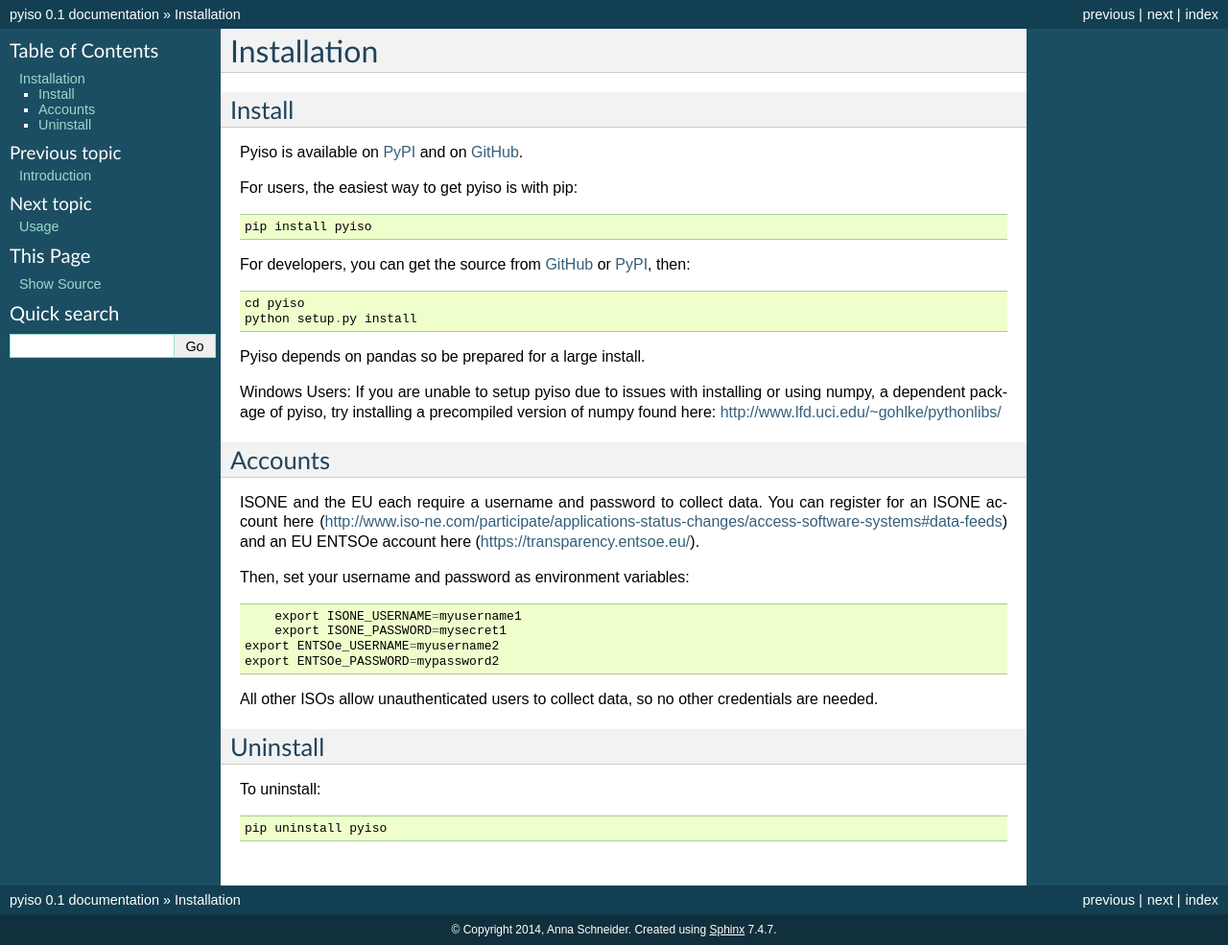
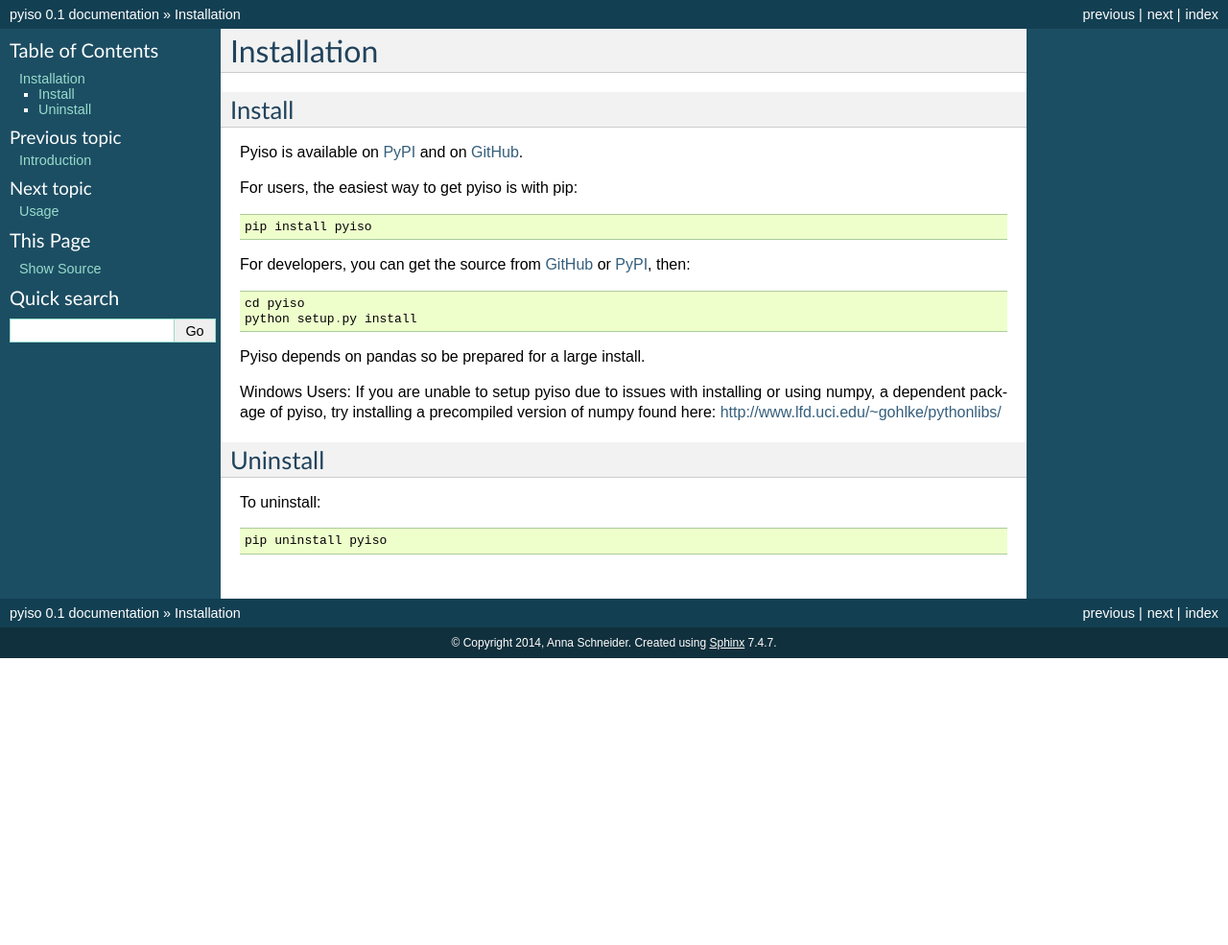
Before and after one commit to WattTime/pyiso, a Sphinx documentation site: the page built from docs/source/install.rst, in a window 1280 px wide. Shown: the whole page at 96% size. Built offline with Sphinx 7.4.7, drawn with Linux system fonts in a browser that asks for light colours; after the commit the page ends 900 px from its top, so only the background shows below that.

Commit message:
fix docs

```diff
--- a/docs/source/install.rst
+++ b/docs/source/install.rst
@@ -22,22 +22,6 @@ Pyiso depends on pandas so be prepared for a large install.
 Windows Users: If you are unable to setup pyiso due to issues with installing or using numpy, a dependent package of pyiso, try installing a precompiled version of numpy found here: http://www.lfd.uci.edu/~gohlke/pythonlibs/
 
 
-Accounts
---------
-
-ISONE and the EU each require a username and password to collect data.
-You can register for an ISONE account here (http://www.iso-ne.com/participate/applications-status-changes/access-software-systems#data-feeds) and an EU ENTSOe account here (https://transparency.entsoe.eu/).
-
-Then, set your username and password as environment variables::
-
-	export ISONE_USERNAME=myusername1
-	export ISONE_PASSWORD=mysecret1
-    export ENTSOe_USERNAME=myusername2
-    export ENTSOe_PASSWORD=mypassword2
-
-All other ISOs allow unauthenticated users to collect data, so no other credentials are needed.
-
-
 Uninstall
 ---------
 
```
